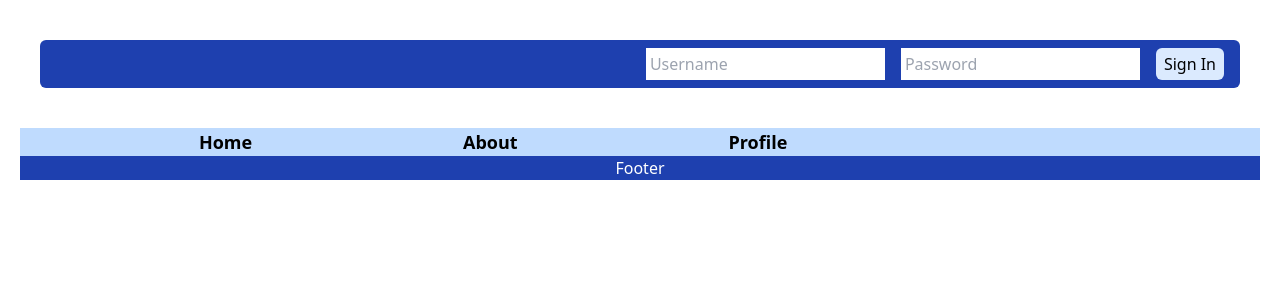
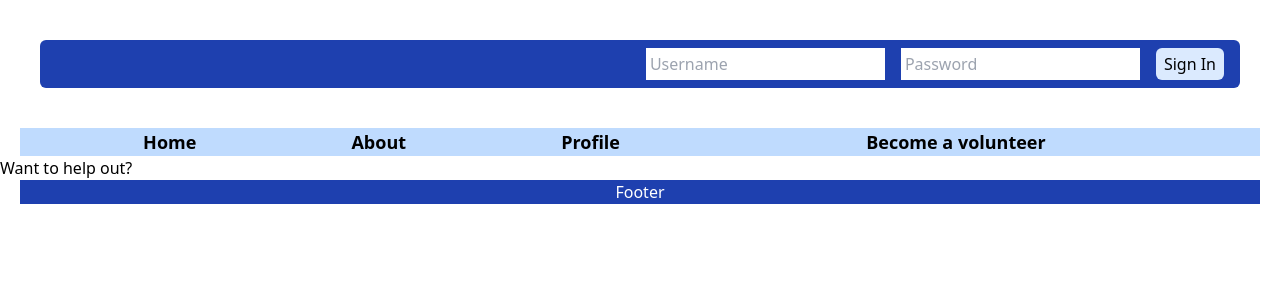
Before and after one commit to JimzSnowby/KV6002TeamProject, a React (Vite) app in the folder app/: page /volunteer-sign-up in a window 1280 px wide. Shown: the top 300 px of the page. Built offline with nearby package versions, Linux system fonts and the light colour scheme.

Commit message:
Before Merge

```diff
--- a/app/src/App.jsx
+++ b/app/src/App.jsx
@@ -5,6 +5,7 @@ import Menu from "./components/Menu"
 import Footer from "./components/Footer"
 import SignIn from "./components/SignIn"
 import VolunteerPage from "./pages/VolunteerPage"
+import VolunteerSignUp from "./pages/VolunteerSignUp"
 import ParticipantPage from "./pages/ParticipantPage"
 
 
@@ -33,13 +34,9 @@ function App() {
       </nav>
       <Routes>
         <Route path="/" element={<HomePage />} />
-        {/* Put If statement for the profile, checking for logged in user account type */}
-
-          <Route path="/volunteer" element={<VolunteerPage />} />
-
-
-
-          <Route path="/participant" element={<ParticipantPage />} />
+        <Route path="/volunteer-sign-up" element={<VolunteerSignUp />} />
+        <Route path="/volunteer" element={<VolunteerPage />} />
+        <Route path="/participant" element={<ParticipantPage />} />
       </Routes>
       <div className="px-5">
         <Footer />
--- a/app/src/components/Menu.jsx
+++ b/app/src/components/Menu.jsx
@@ -12,13 +12,14 @@ function Menu(props) {
             <li>
                 <Link to="/profile" className="px-8 hover:text-blue-500 transition duration-300">Profile</Link>
             </li>
-
-                <li>
+            <li>
                 {props.signedIn && props.roletype === 'participant' &&  <Link to="/participant" className="px-8 hover:text-blue-500 transition duration-300">Participant</Link>}
-                </li>
-
+            </li>
             <li>
-            {props.signedIn && props.roletype === 'volunteer' && <Link to="/volunteer" className="px-8 hover:text-blue-500 transition duration-300">Volunteer</Link>}
+                {!props.signedIn && <Link to="/volunteer-sign-up" className="px-8 hover:text-blue-500 transition duration-300">Become a volunteer</Link>}
+            </li>
+            <li>
+                {props.signedIn && props.roletype === 'volunteer' && <Link to="/volunteer" className="px-8 hover:text-blue-500 transition duration-300">Volunteer</Link>}
             </li>
         </ul>
     );
--- a/app/src/components/SignIn.jsx
+++ b/app/src/components/SignIn.jsx
@@ -49,7 +49,7 @@ function SignIn(props) {
 
 
 
-        fetch('https://w20021570.nuwebspace.co.uk/assessment/api/token',
+        fetch('https://w21023500.nuwebspace.co.uk/KV6002/api/token',
             {
                 method: 'GET',
                 headers: new Headers({ "Authorization": "Basic " + encodedString })
--- a/app/src/components/Volunteer.jsx
+++ b/app/src/components/Volunteer.jsx
@@ -9,7 +9,7 @@ function Volunteer() {
     const [details, setDetails] = useState([])
 
     useEffect(() => {
-        fetch('https://w21023500.nuwebspace.co.uk/KV6002/volunteer')
+        fetch('https://w21023500.nuwebspace.co.uk/KV6002/api/volunteer')
         .then(response => response.json())
         .then(data => setDetails(data))
         .catch(error => console.error(error))
--- /dev/null
+++ b/app/src/pages/VolunteerSignUp.jsx
@@ -0,0 +1,20 @@
+import { useState, useEffect } from 'react'
+import Volunteer from '../components/Volunteer'
+
+/**
+ * Page to manage Volunteers profile
+ *
+ * @author James Sowerby w21023500
+ */
+function VolunteerSignUp() {
+    return (
+        <>
+            <div>
+                <h1>Want to help out?</h1>
+                <p></p>
+            </div>
+        </>
+    )
+}
+
+export default VolunteerSignUp
```
